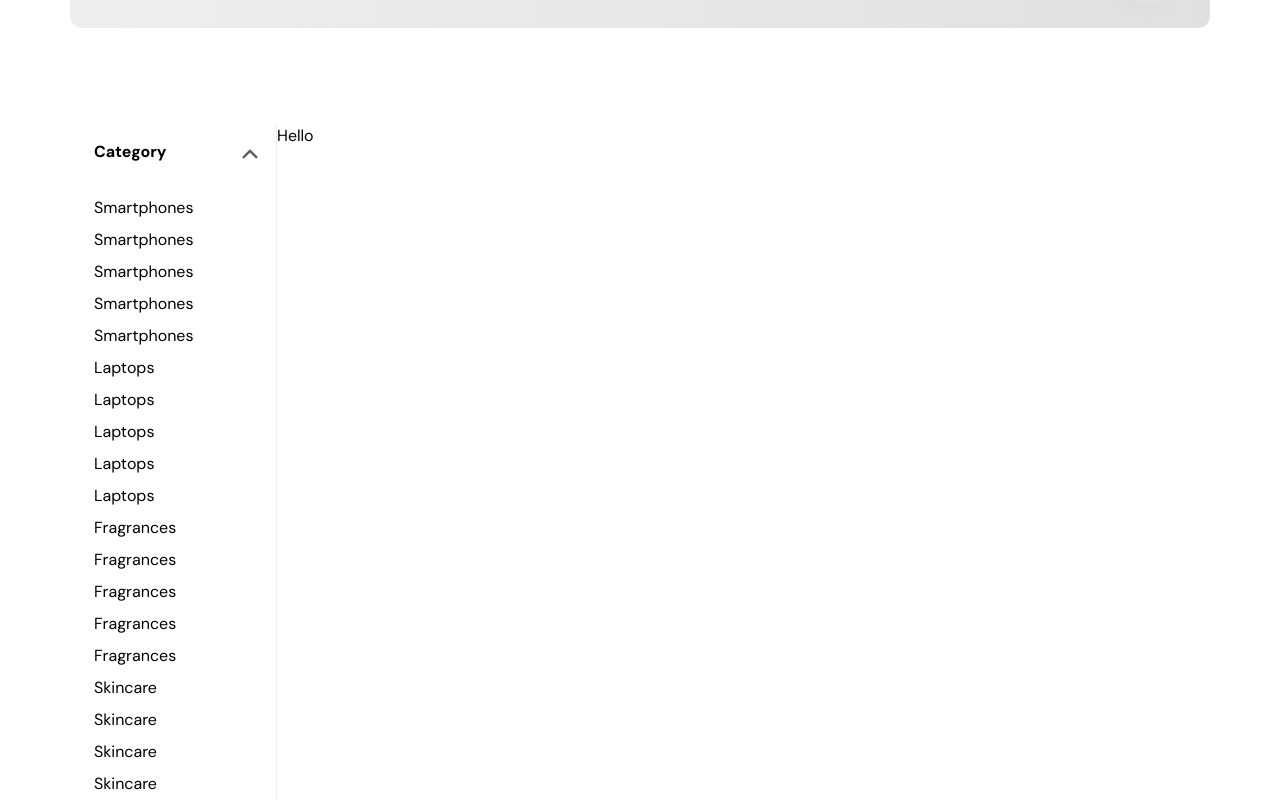
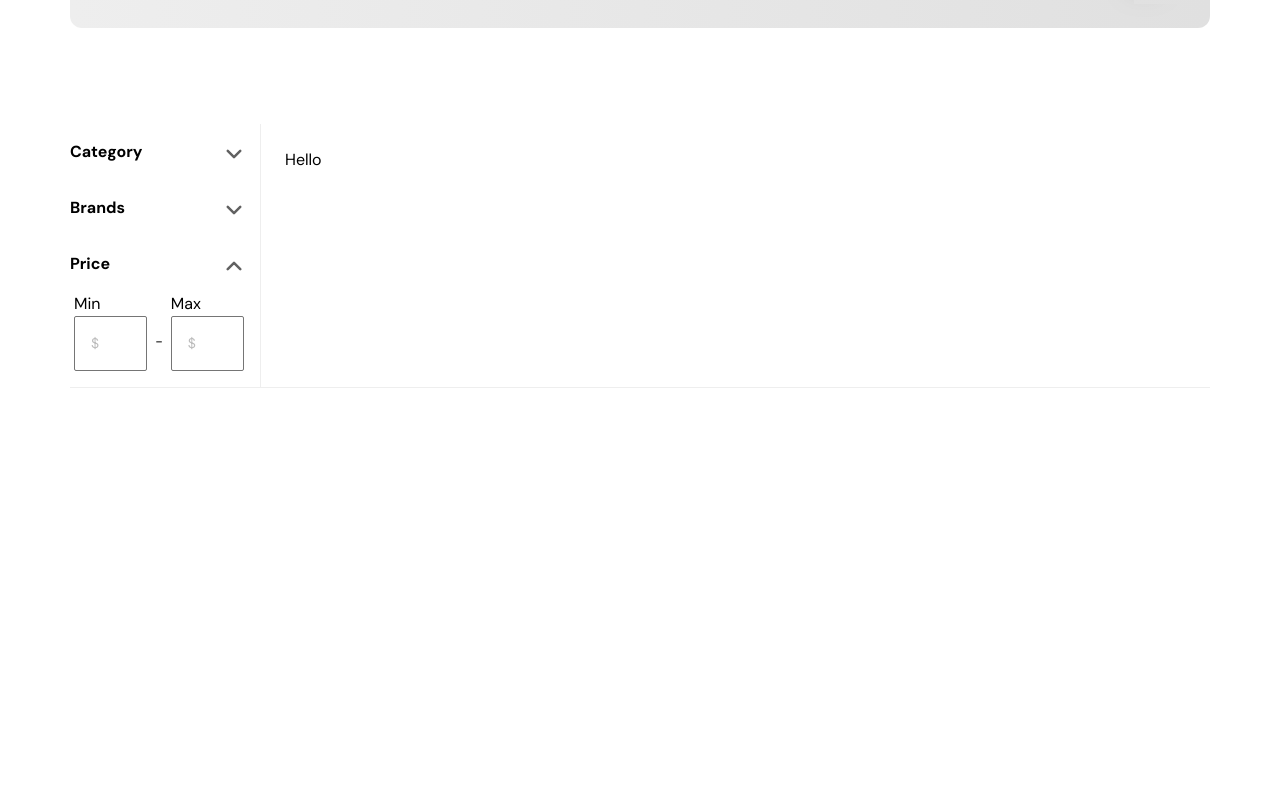
Before and after one commit to webdevsk/bestbuy-clone, a React (Vite) app: page / in a window 1280 px wide. Shown: the part 1260-2060 px from the top of the page. After the commit the page ends 1744 px from the top, so only its background shows below. Built offline with nearby package versions, Linux system fonts and the light colour scheme.

Commit message:
Done with price filter Ui

```diff
--- a/src/components/Filters.jsx
+++ b/src/components/Filters.jsx
@@ -12,7 +12,7 @@ import {
 import { useState } from "react"
 import { Link } from "react-router-dom"
 
-function Icon({ id, open }) {
+const Icon = ({ id, open }) => {
   return (
     <svg
       xmlns="http://www.w3.org/2000/svg"
@@ -32,8 +32,12 @@ function Icon({ id, open }) {
   )
 }
 
+const createUnique = (arr, key) => [
+  ...new Map(arr.map((item) => [item[key], item])).keys(),
+]
+
 const Filters = ({ products }) => {
-  const [open, setOpen] = useState(1)
+  const [open, setOpen] = useState(3)
   const handleOpen = (value) => setOpen(open === value ? 0 : value)
 
   return (
@@ -45,16 +49,72 @@ const Filters = ({ products }) => {
         >
           Category
         </AccordionHeader>
-        <AccordionBody>
-          <ul className="flex flex-col gap-2 antialiased">
-            {products.map(({ category }) => (
-              <Link to={"#"} key="product.name">
-                <Typography className="capitalize text-black hover:underline">
-                  {category}
-                </Typography>
+        <AccordionBody className="py-0 pb-4 capitalize text-inherit">
+          <ul className="flex flex-col gap-2">
+            {createUnique(products, "category").map((category) => (
+              <Link to={"/" + category} key="product.id">
+                <Typography className="hover:underline">{category}</Typography>
               </Link>
             ))}
           </ul>
+        </AccordionBody>
+      </Accordion>
+
+      <Accordion open={open === 2} icon={<Icon id={2} open={open} />}>
+        <AccordionHeader
+          className="text-md group border-none text-black hover:text-theme"
+          onClick={() => handleOpen(2)}
+        >
+          Brands
+        </AccordionHeader>
+        <AccordionBody className="py-0 pb-4 capitalize text-inherit">
+          <ul className="flex flex-col gap-2">
+            {createUnique(products, "brand").map((brand) => (
+              <Link to={"/" + brand} key="product.id">
+                <Typography className="hover:underline">{brand}</Typography>
+              </Link>
+            ))}
+          </ul>
+        </AccordionBody>
+      </Accordion>
+
+      <Accordion open={open === 3} icon={<Icon id={3} open={open} />}>
+        <AccordionHeader
+          className="text-md group border-none text-black hover:text-theme"
+          onClick={() => handleOpen(3)}
+        >
+          Price
+        </AccordionHeader>
+        <AccordionBody className="py-0 pb-4 text-inherit">
+          <div className="flex flex-col gap-2 pl-1 pr-4">
+            <div className="flex items-center gap-2">
+              <div className="w-1 grow">
+                <Typography>Min</Typography>
+                <input
+                  type="text"
+                  placeholder="$"
+                  className="max-w-full rounded-sm border border-gray-600 p-4 ring-4 ring-transparent ring-offset-1 ring-offset-transparent transition-[box-shadow] focus-visible:border-blue-900 focus-visible:outline-none focus-visible:ring-blue-100 focus-visible:ring-offset-blue-900"
+                  onKeyDown={(event) =>
+                    !/[0-9]|Backspace/.test(event.key) && event.preventDefault()
+                  }
+                ></input>
+              </div>
+
+              <div className="pt-5">-</div>
+
+              <div className="w-1 grow">
+                <Typography>Max</Typography>
+                <input
+                  type="text"
+                  placeholder="$"
+                  className="max-w-full rounded-sm border border-gray-600 p-4 ring-4 ring-transparent ring-offset-1 ring-offset-transparent transition-[box-shadow] focus-visible:border-blue-900 focus-visible:outline-none focus-visible:ring-blue-100 focus-visible:ring-offset-blue-900"
+                  onKeyDown={(event) =>
+                    !/[0-9]|Backspace/.test(event.key) && event.preventDefault()
+                  }
+                ></input>
+              </div>
+            </div>
+          </div>
         </AccordionBody>
       </Accordion>
     </>
--- a/src/components/ProductsGallery.jsx
+++ b/src/components/ProductsGallery.jsx
@@ -7,11 +7,11 @@ const ProductsGallery = () => {
   return (
     <>
       <section>
-        <div className="container flex divide-x border-b">
-          <div className="hidden xl:flex xl:w-1/6">
+        <div className="container flex divide-x border-b xl:px-0">
+          <div className="hidden xl:block xl:w-1/6">
             <Filters products={products} />
           </div>
-          <div className="w-1 grow">Hello</div>
+          <div className="w-1 grow xl:pl-6 xl:pt-6">Hello</div>
         </div>
       </section>
     </>
```
